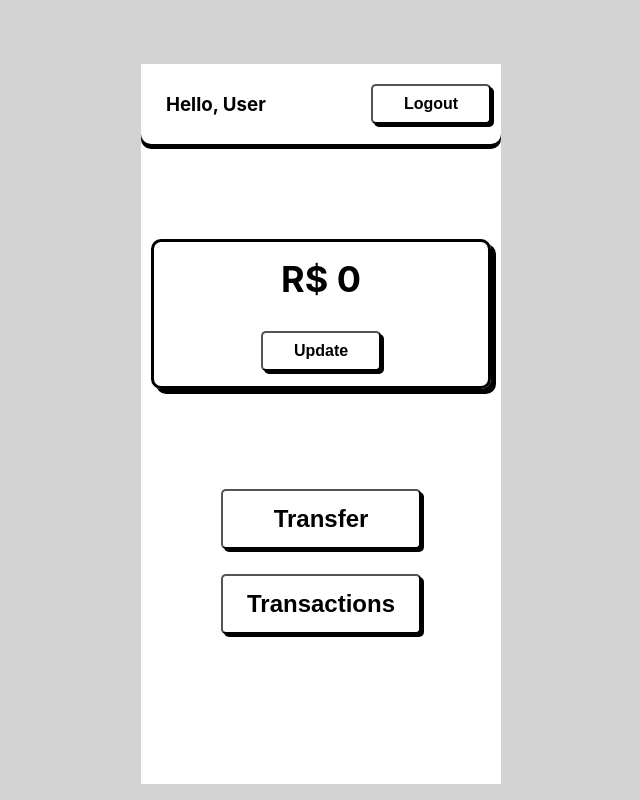
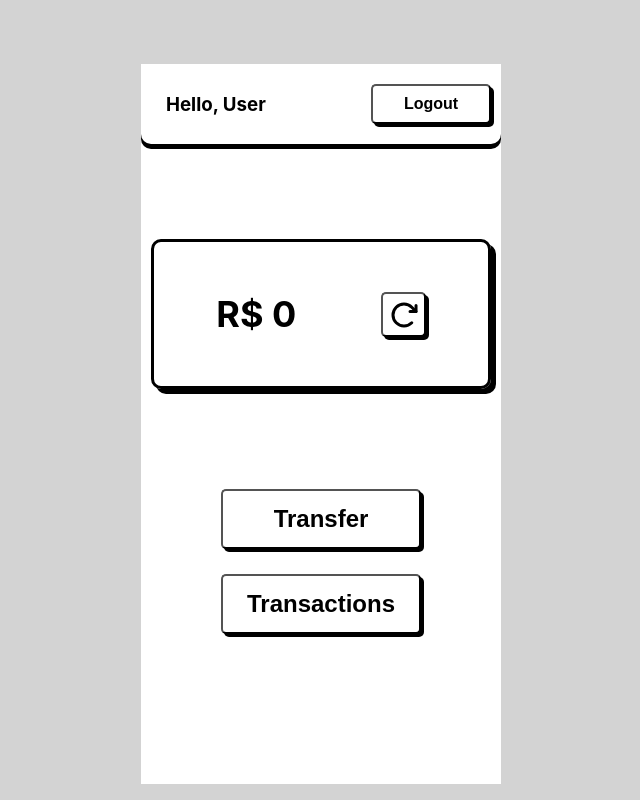
Before and after one commit to DanielErhardt/full-stack-digital-wallet, a React (Create React App) app in the folder frontend/: page /home in a window 1280 px wide. Shown: the whole page, without its empty margins (319-959 px from the left). Built offline with nearby package versions, Linux system fonts and the light colour scheme; no server answers.

Commit message:
style: changed balance square appearance

```diff
--- a/frontend/src/App.css
+++ b/frontend/src/App.css
@@ -177,3 +177,15 @@ main {
 .trn-date {
   align-self: flex-end;
 }
+
+.account-balance {
+  display: flex;
+  flex-direction: row;
+  padding: 0 20px
+}
+
+.account-balance button {
+  width: 45px;
+  height: 45px;
+  padding: 5px;
+}
--- a/frontend/src/components/AccountBalance.tsx
+++ b/frontend/src/components/AccountBalance.tsx
@@ -8,13 +8,13 @@ type AccountBalanceType = {
 };
 
 const AccountBalance: FC<AccountBalanceType> = ({ balance, updateBalance }) => (
-  <form className="account-form">
+  <form className="account-form account-balance">
     {`R$ ${balance}`}
 
     <Button
       onClick={updateBalance}
     >
-      Update
+      <ArrowClockwise size={32} weight="bold" />
     </Button>
   </form>
 );
```
